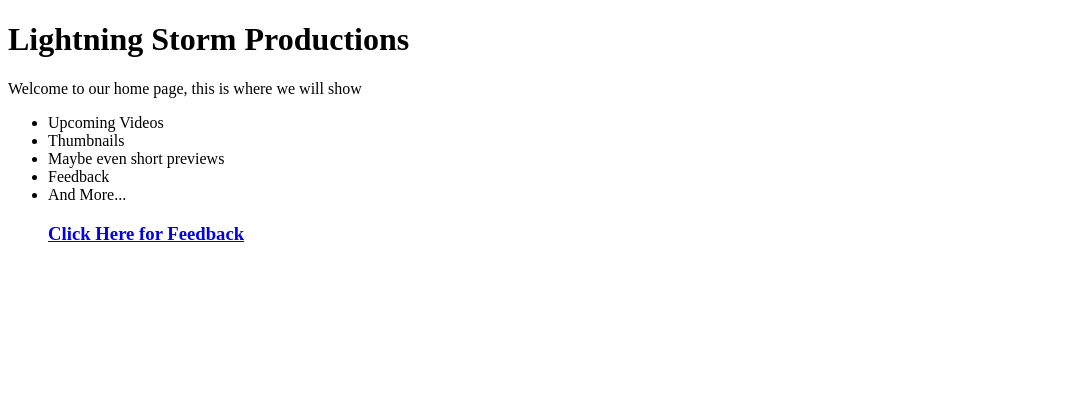
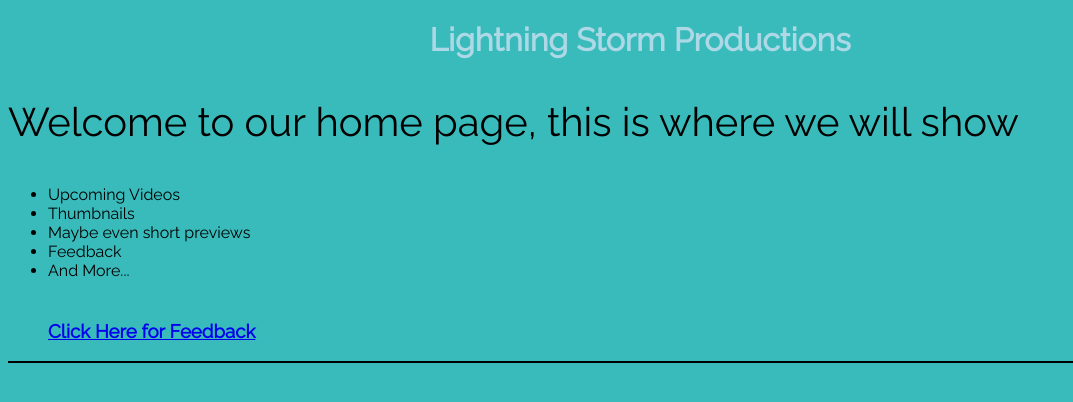
Before and after one commit to CCLMakerspace/GWCF2019, a plain HTML site: page hi.html in a window 1280 px wide. Shown: the whole page, without its empty margins (0-1073 px from the left). Drawn offline with Linux system fonts and the light colour scheme.

Commit message:
Update hi.html

```diff
--- a/hi.html
+++ b/hi.html
@@ -2,7 +2,7 @@
 <html>
 <head>
   <link href="https://fonts.googleapis.com/css?family=Raleway&display=swap" rel="stylesheet">
-  <link rel="stylesheet" type="text/css" href="stylesheet.css">
+  <link rel="stylesheet" type="text/css" href="hi2.css">
 </head>
 <body>
 <div>
```
